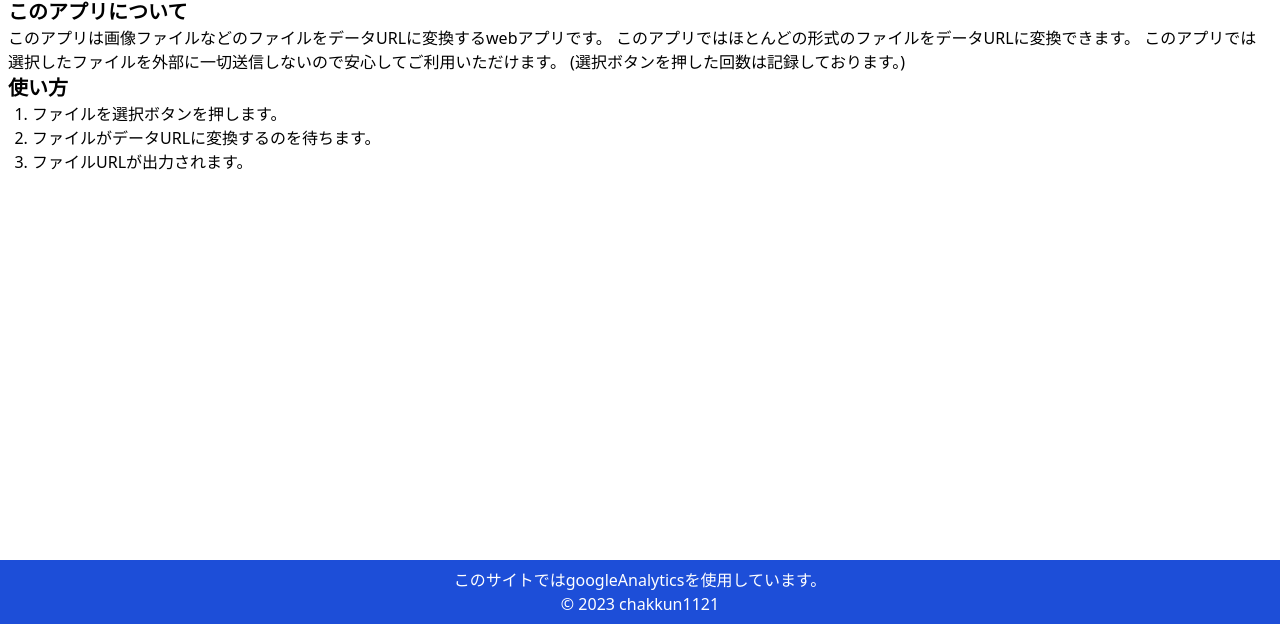
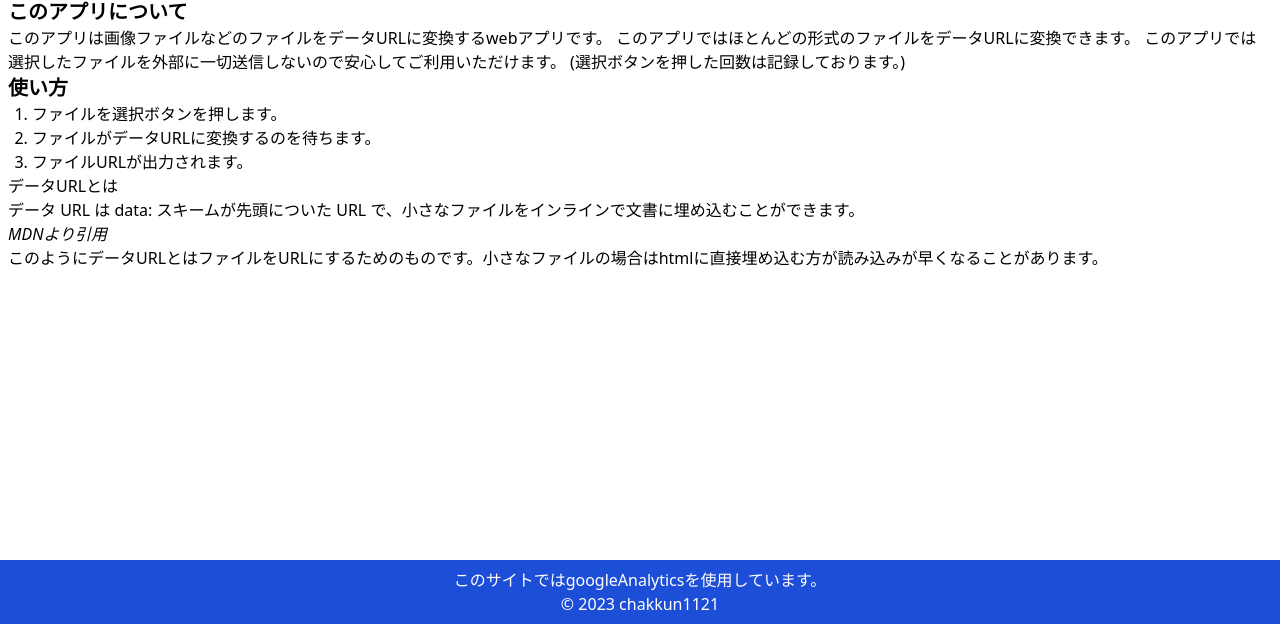
Before and after one commit to chakkun1121/dataURL, a website: page index.html in a window 1280 px wide. Shown: the part 176-803 px from the top of the page. Drawn offline with Linux system fonts and the light colour scheme.

Commit message:
Update index.html

```diff
--- a/index.html
+++ b/index.html
@@ -62,6 +62,14 @@
           <li>ファイルURLが出力されます。</li>
         </ol>
       </section>
+      <section>
+        <h2>データURLとは</h2>
+        <blockquote cite="https://developer.mozilla.org/ja/docs/Web/HTTP/Basics_of_HTTP/Data_URLs">
+          <p>データ URL は data: スキームが先頭についた URL で、小さなファイルをインラインで文書に埋め込むことができます。</p>
+            <cite><a href="https://developer.mozilla.org/ja/docs/Web/HTTP/Basics_of_HTTP/Data_URLs" taget="_block">MDNより引用</cite>
+        </blockquote>
+        <p>このようにデータURLとはファイルをURLにするためのものです。小さなファイルの場合はhtmlに直接埋め込む方が読み込みが早くなることがあります。</p>
+      </section>
     </main>
     <footer class="bg-blue-700 p-2 text-center text-white">
       <p>このサイトではgoogleAnalyticsを使用しています。</p>
```
